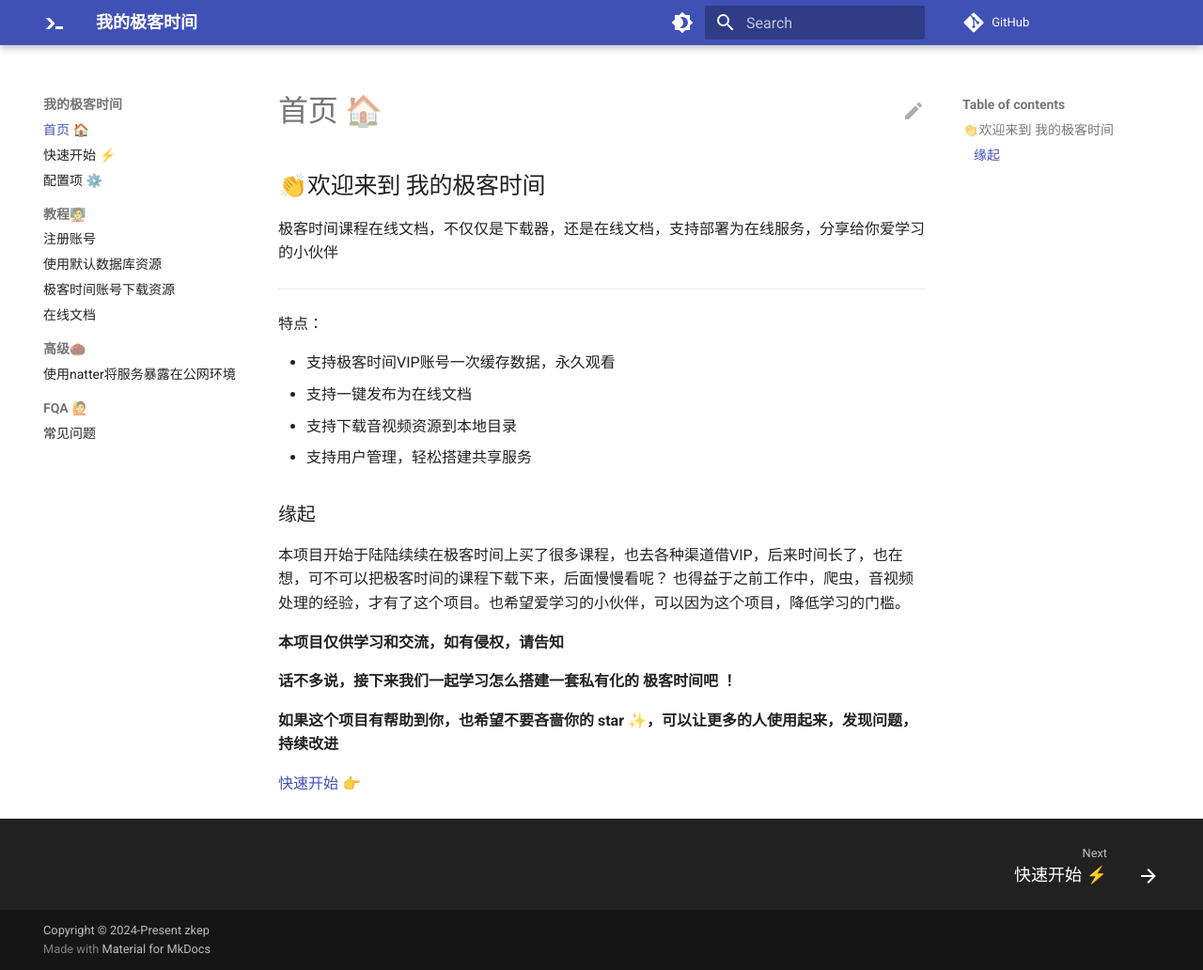
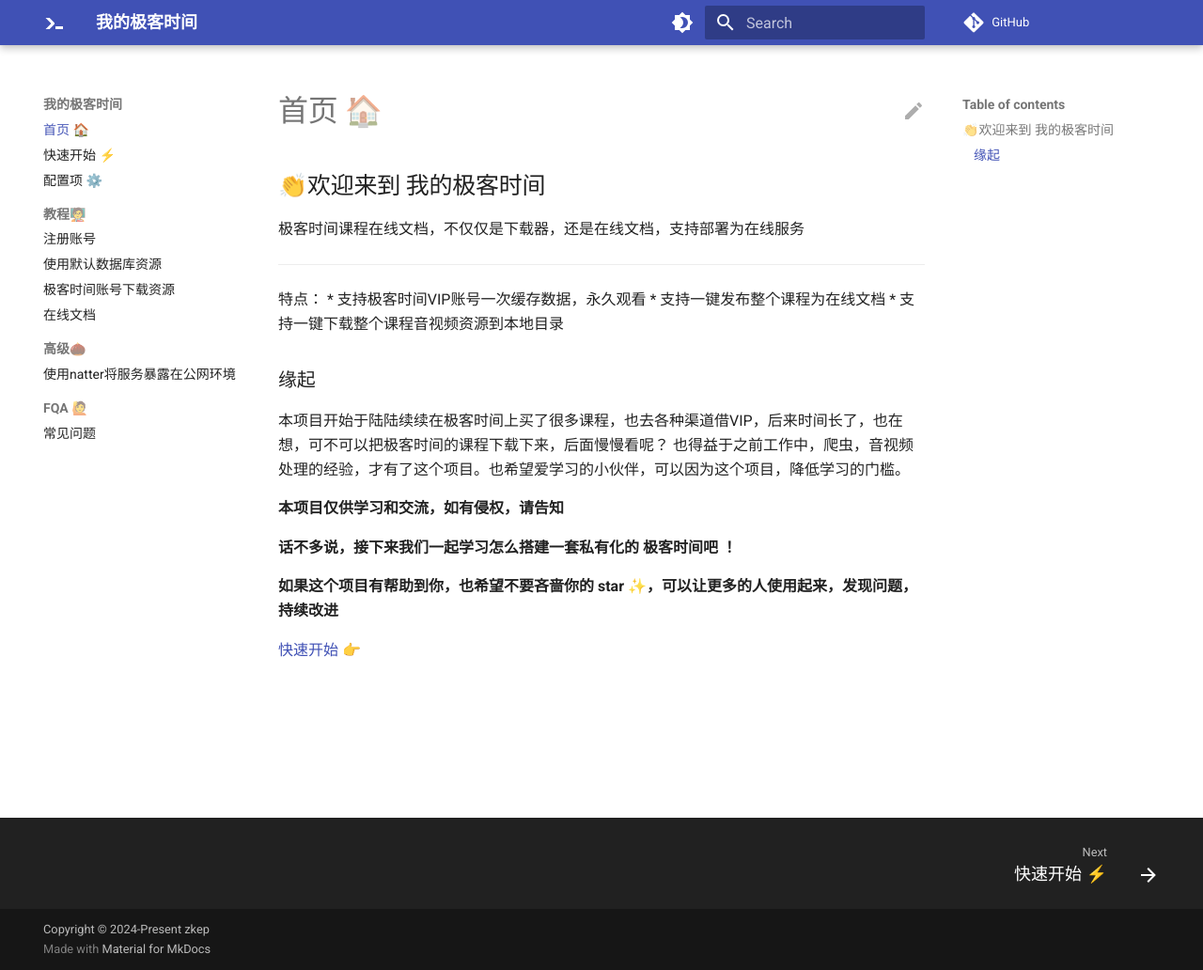
Before and after one commit to zkep/my-geektime, an MkDocs documentation site: the page built from docs/index.md, in a window 1280 px wide and 1032 px high. Shown: the whole window at 94% size. Built offline with MkDocs 1.6.1 and Material for MkDocs 9.7.7, drawn with Linux system fonts in a browser that asks for light colours; comment, search, counter and statistics services are not loaded; the version menu is left out.

Commit message:
👋update docs

```diff
--- a/docs/index.md
+++ b/docs/index.md
@@ -4,15 +4,13 @@
 
 
 
-极客时间课程在线文档，不仅仅是下载器，还是在线文档，支持部署为在线服务，分享给你爱学习的小伙伴
+极客时间课程在线文档，不仅仅是下载器，还是在线文档，支持部署为在线服务
 
 ---
 特点：
-
 * 支持极客时间VIP账号一次缓存数据，永久观看
-* 支持一键发布为在线文档
-* 支持下载音视频资源到本地目录
-* 支持用户管理，轻松搭建共享服务
+* 支持一键发布整个课程为在线文档
+* 支持一键下载整个课程音视频资源到本地目录
 
 
 ### 缘起
```
Also changed, not shown: README.md (+4 -4 lines), 2 other files.
